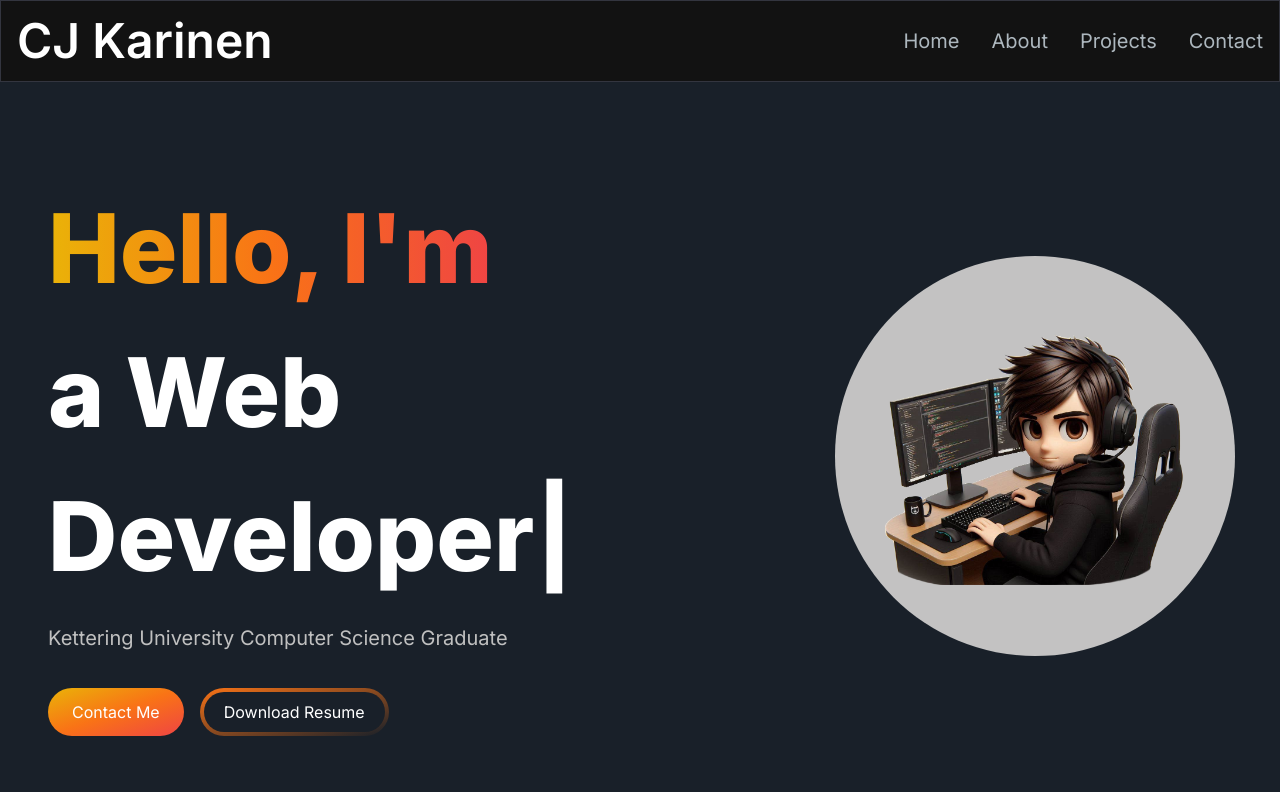
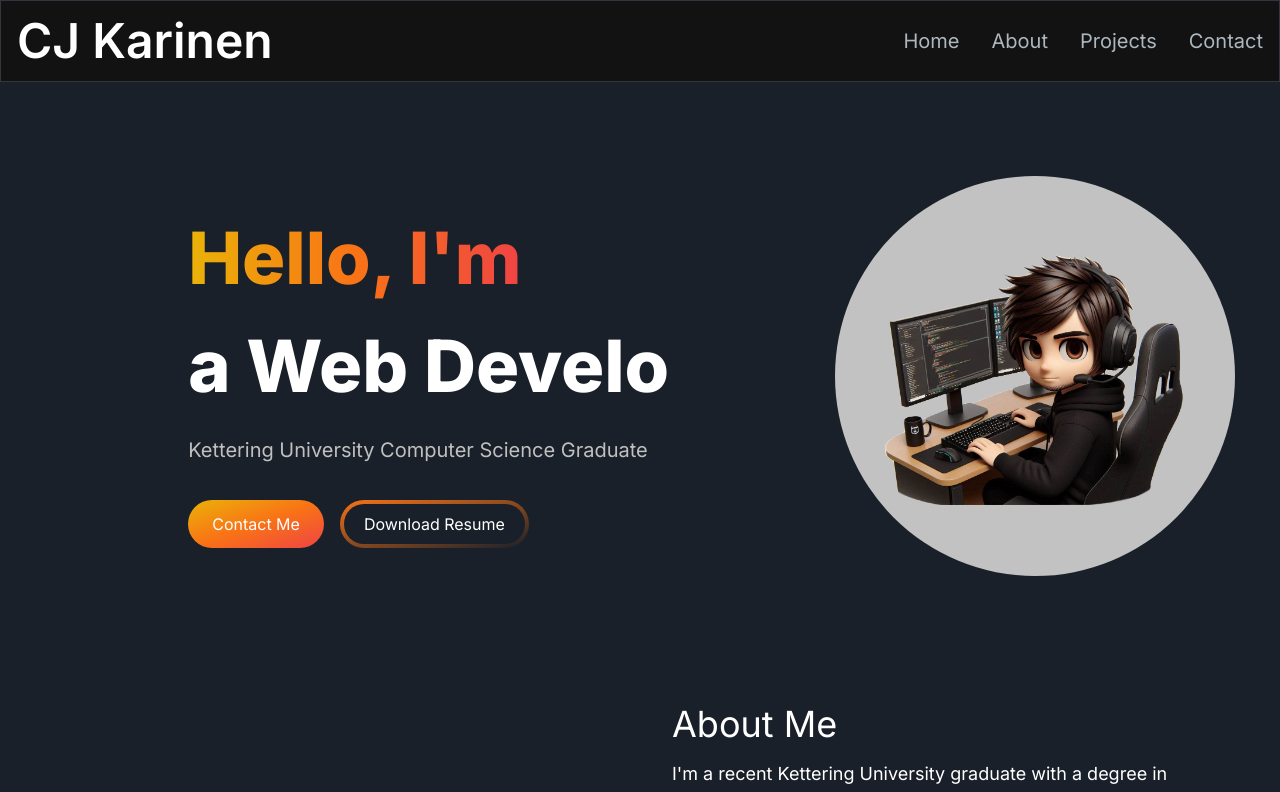
Before and after one commit to cjkarinen20/cjkarinen20.github.io, a Next.js app: page / in a window 1280 px wide. Shown: the top 792 px of the page. Built offline with nearby package versions, Linux system fonts and the light colour scheme.

Commit message:
Adjusted Text Size

```diff
--- a/src/app/Components/HeroSection.jsx
+++ b/src/app/Components/HeroSection.jsx
@@ -14,7 +14,7 @@
                     animate={{ opacity: 1, scale: 1 }}
                     transition={{ duration: 0.5 }}
                     className="col-span-8 place-self-center text-center sm:text-left">
-                    <h1 className="text-white mb-4 text-5xl sm:text-5xl lg:text-8xl lg:leading-normal font-extrabold">
+                    <h1 className="text-white mb-4 text-5xl sm:text-2xl lg:text-7xl lg:leading-normal font-extrabold">
                         <span className="text-transparent bg-clip-text bg-gradient-to-r from-yellow-500 via-orange-500 to-red-500">
                             Hello, I&#39;m{" "}
                         </span>
@@ -32,7 +32,7 @@
                                 1000
                             ]}
                             wrapper="span"
-                            speed={25}
+                            speed={10}
                             repeat={Infinity}
                         />
                     </h1>
```
